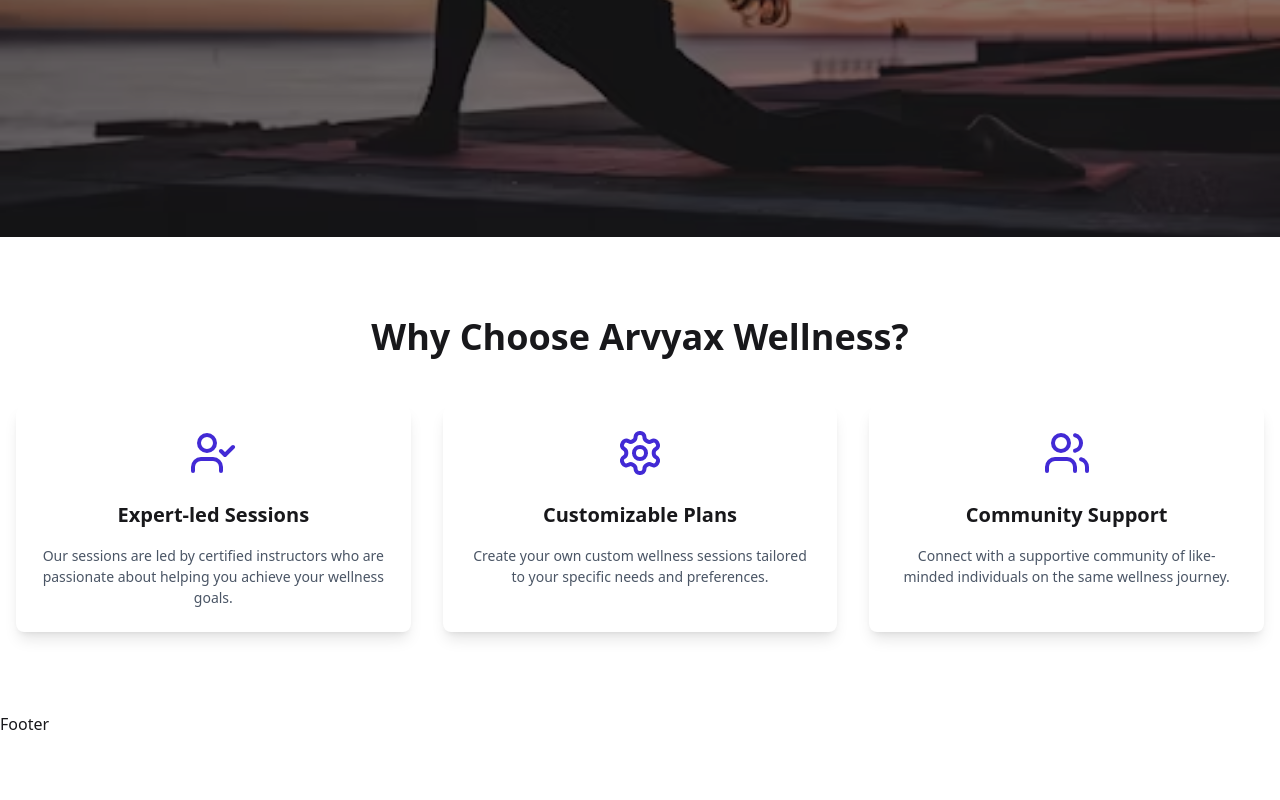
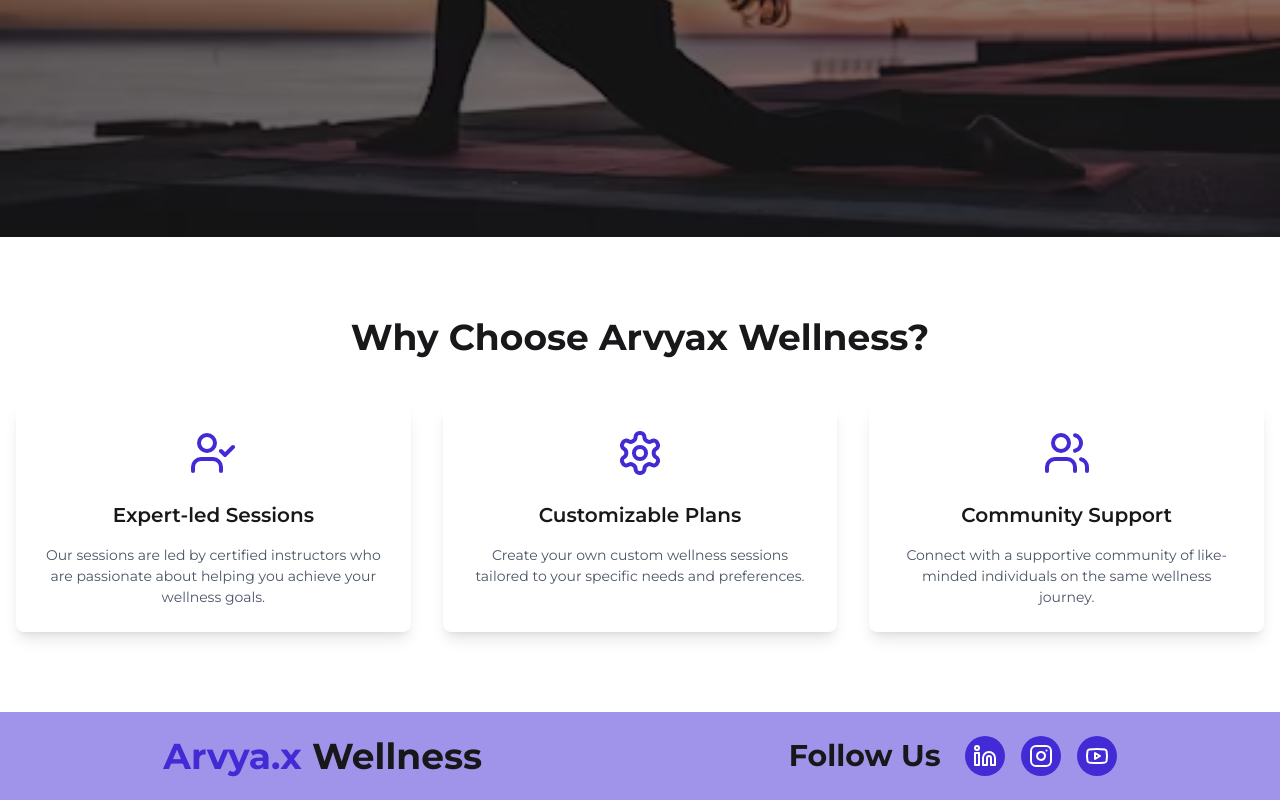
Before and after one commit to md-zeon/Arvyax-Wellness-Platform, a React (Vite) app in the folder frontend/: page / in a window 1280 px wide. Shown: the part 563-1363 px from the top of the page. Before the commit the page ends 1299 px from the top, so only its background shows below. Built offline with nearby package versions, Linux system fonts and the light colour scheme.

Commit message:
Added Footer

```diff
--- /dev/null
+++ b/frontend/src/components/shared/Footer.jsx
@@ -0,0 +1,48 @@
+import { LuInstagram, LuLinkedin, LuYoutube } from "react-icons/lu";
+
+const Footer = () => {
+	return (
+		<footer className='bg-primary/50 py-6 px-4'>
+			<div className='flex flex-col md:flex-row items-center justify-around gap-3'>
+				<h3 className='text-center md:text-left text-xl md:text-2xl lg:text-3xl xl:text-4xl font-bold'>
+					<span className='text-primary'>Arvya.x</span> Wellness
+				</h3>
+
+				<div className='flex gap-6 items-center justify-center'>
+					<h4 className='text-lg md:text-xl lg:text-2xl xl:text-3xl font-bold'>Follow Us</h4>
+					<div className='flex space-x-2 md:space-x-4 justify-center'>
+						<a
+							href='https://www.linkedin.com/company/arvyax'
+							target='_blank'
+							rel='noopener noreferrer'
+							aria-label='LinkedIn'
+							className='text-lg md:text-xl lg:text-2xl bg-primary hover:bg-success p-2 rounded-full hover:scale-105 transition duration-200 text-white'
+						>
+							<LuLinkedin />
+						</a>
+						<a
+							href='https://www.instagram.com/arvya.x/'
+							target='_blank'
+							rel='noopener noreferrer'
+							aria-label='Instagram'
+							className='text-lg md:text-xl lg:text-2xl bg-primary hover:bg-success p-2 rounded-full hover:scale-105 transition duration-200 text-white'
+						>
+							<LuInstagram />
+						</a>
+						<a
+							href='https://youtube.com/@arvyax?si=Myrf435F2E_77ywv'
+							target='_blank'
+							rel='noopener noreferrer'
+							aria-label='YouTube'
+							className='text-lg md:text-xl lg:text-2xl bg-primary hover:bg-success p-2 rounded-full hover:scale-105 transition duration-200 text-white'
+						>
+							<LuYoutube />
+						</a>
+					</div>
+				</div>
+			</div>
+		</footer>
+	);
+};
+
+export default Footer;
--- a/frontend/src/index.css
+++ b/frontend/src/index.css
@@ -1,4 +1,11 @@
+@import url("https://fonts.googleapis.com/css2?family=Montserrat:ital,wght@0,100..900;1,100..900&display=swap");
 @import "tailwindcss";
 @plugin "daisyui" {
 	themes: light --default, emerald --prefersdark;
 }
+
+body {
+	font-family: "Montserrat", sans-serif;
+	font-optical-sizing: auto;
+	font-style: normal;
+}
--- a/frontend/src/layouts/RootLayout/RootLayout.jsx
+++ b/frontend/src/layouts/RootLayout/RootLayout.jsx
@@ -1,6 +1,7 @@
 import { Outlet } from "react-router";
 import Navbar from "../../components/shared/Navbar";
 import Container from "../../components/shared/Container";
+import Footer from "../../components/shared/Footer";
 
 const RootLayout = () => {
 	return (
@@ -13,7 +14,9 @@
 			<main className='min-h-screen'>
 				<Outlet />
 			</main>
-			<footer>Footer</footer>
+			<footer>
+				<Footer />
+			</footer>
 		</>
 	);
 };
```
